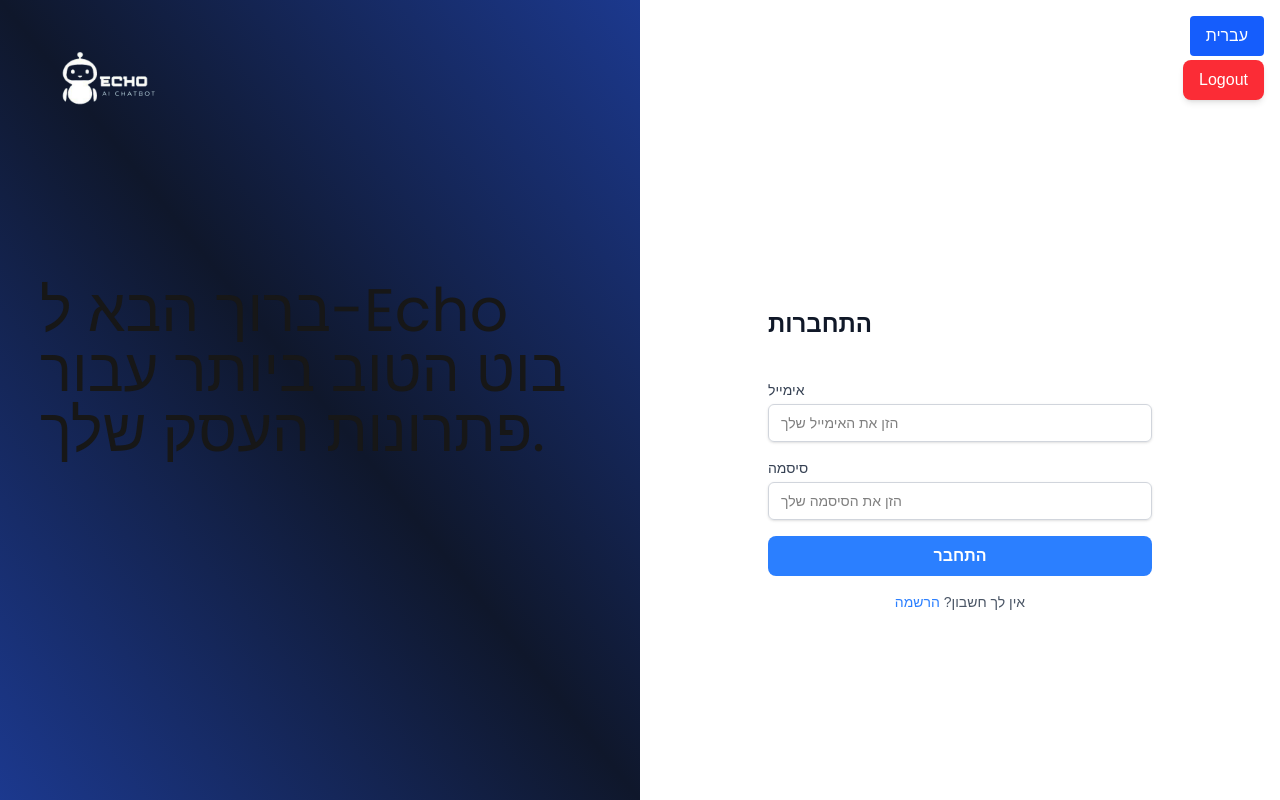
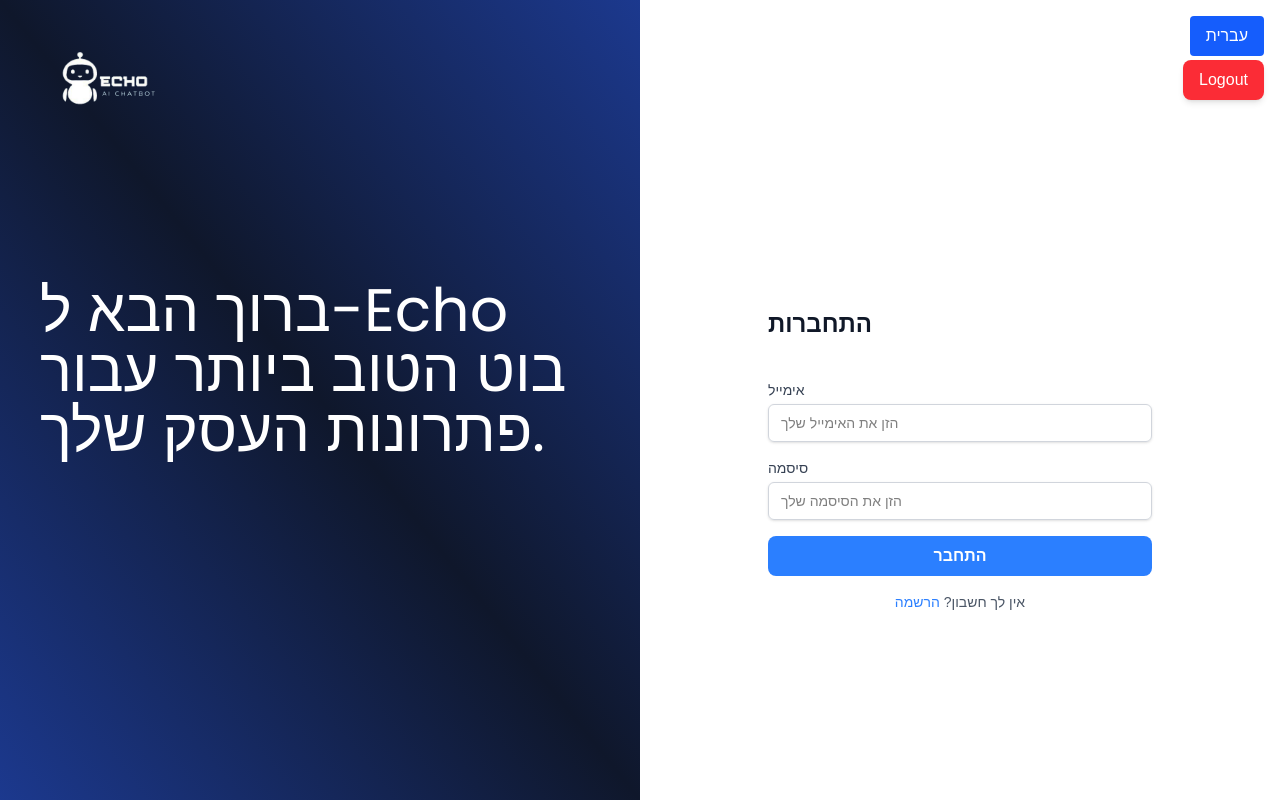
Before and after one commit to itsmehardawood/Neurovise_Chatbot, a Next.js app: page /1/login in a window 1280 px wide. Built offline with nearby package versions, Linux system fonts and the light colour scheme.

Commit message:
color bug fixed

```diff
--- a/src/app/[locale]/login/page.js
+++ b/src/app/[locale]/login/page.js
@@ -19,7 +19,7 @@ export default function Page() {
   return (
     <div className={`${PoppinsFont.variable} w-full min-h-screen grid grid-cols-1 lg:grid-cols-2 md:grid-cols-2`}>
       {/* Left Section */}
-      <div className="bg-slate-900 w-full bg-gradient-to-bl from-blue-900 via-transparent to-blue-900 rtl:bg-gradient-to-br">
+      <div className="bg-slate-900 w-full text-white bg-gradient-to-bl from-blue-900 via-transparent to-blue-900 rtl:bg-gradient-to-br">
         <div className="px-5 flex justify-between items-start">
           <Image src="/images/logo.png" height="180" width="180" alt="this is our logo" priority />
           <div className='p-5'>
```
